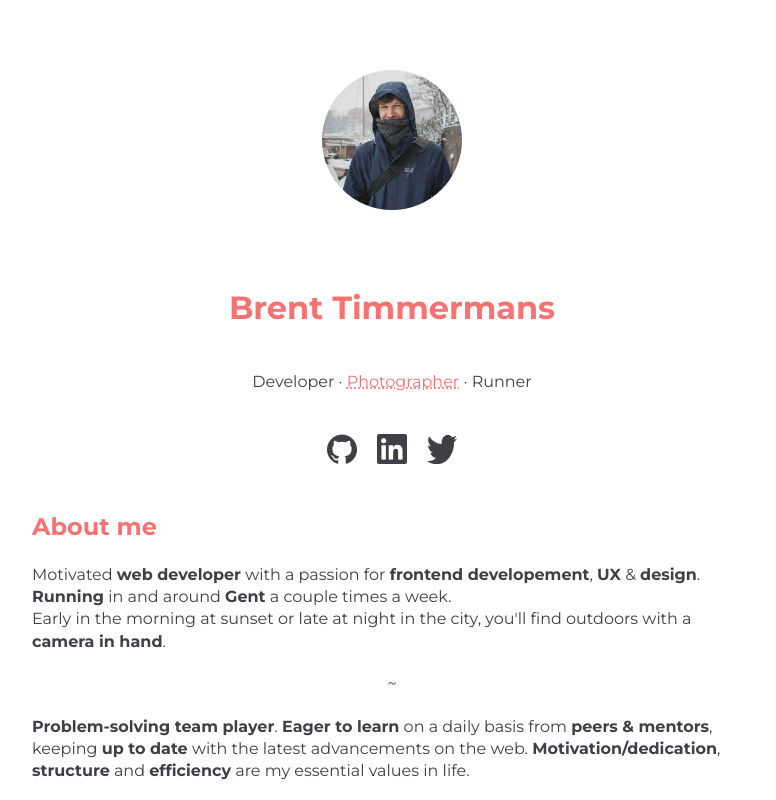
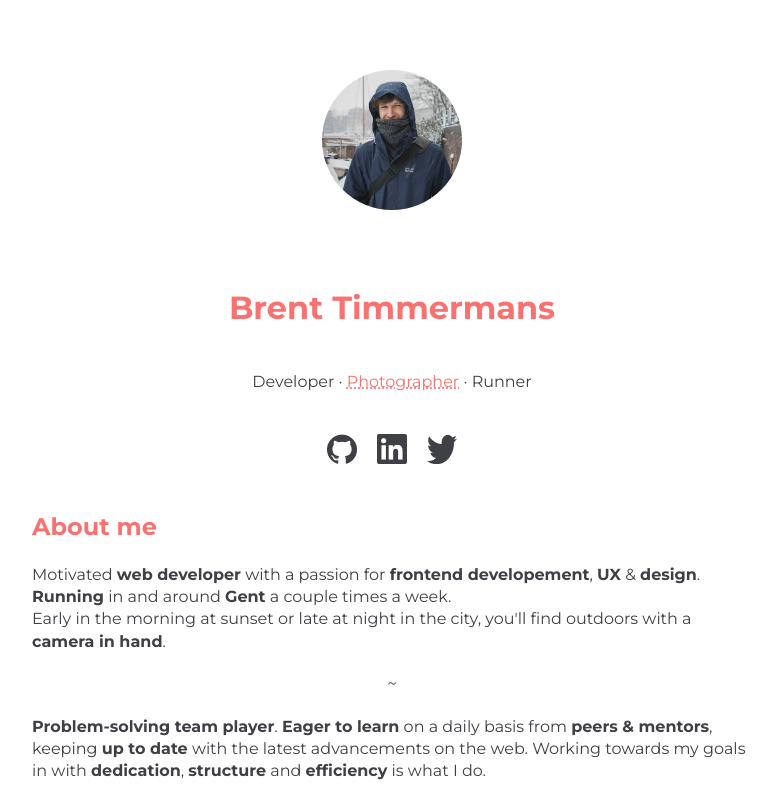
Before and after one commit to brenttimmermans/resume, a React (Vite) app: page / in a window 1280 px wide. Shown: the top 800 px of the page, without its empty margins (248-1024 px from the left). Built offline with nearby package versions, Linux system fonts and the light colour scheme.

Commit message:
fix(about): text update

```diff
--- a/src/components/AboutMe.tsx
+++ b/src/components/AboutMe.tsx
@@ -27,9 +27,9 @@ export default function AboutMe() {
       <p>
         <Bold>Problem-solving team player</Bold>. <Bold>Eager to learn</Bold> on
         a daily basis from <Bold>peers &amp; mentors</Bold>, keeping{' '}
-        <Bold>up to date</Bold> with the latest advancements on the web.{' '}
-        <Bold>Motivation/dedication</Bold>, <Bold>structure</Bold> and{' '}
-        <Bold>efficiency</Bold> are my essential values in life.
+        <Bold>up to date</Bold> with the latest advancements on the web. Working
+        towards my goals in with <Bold>dedication</Bold>, <Bold>structure</Bold>{' '}
+        and <Bold>efficiency</Bold> is what I do.
       </p>
     </article>
   )
```
